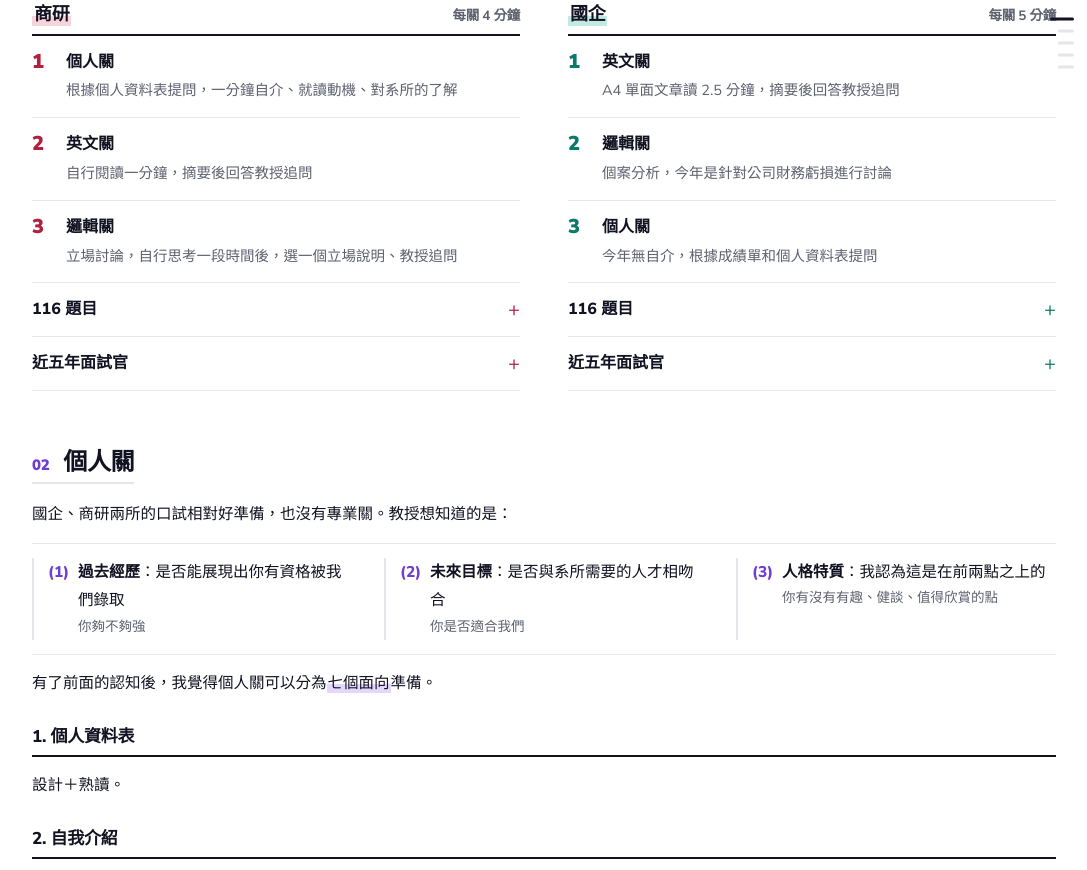
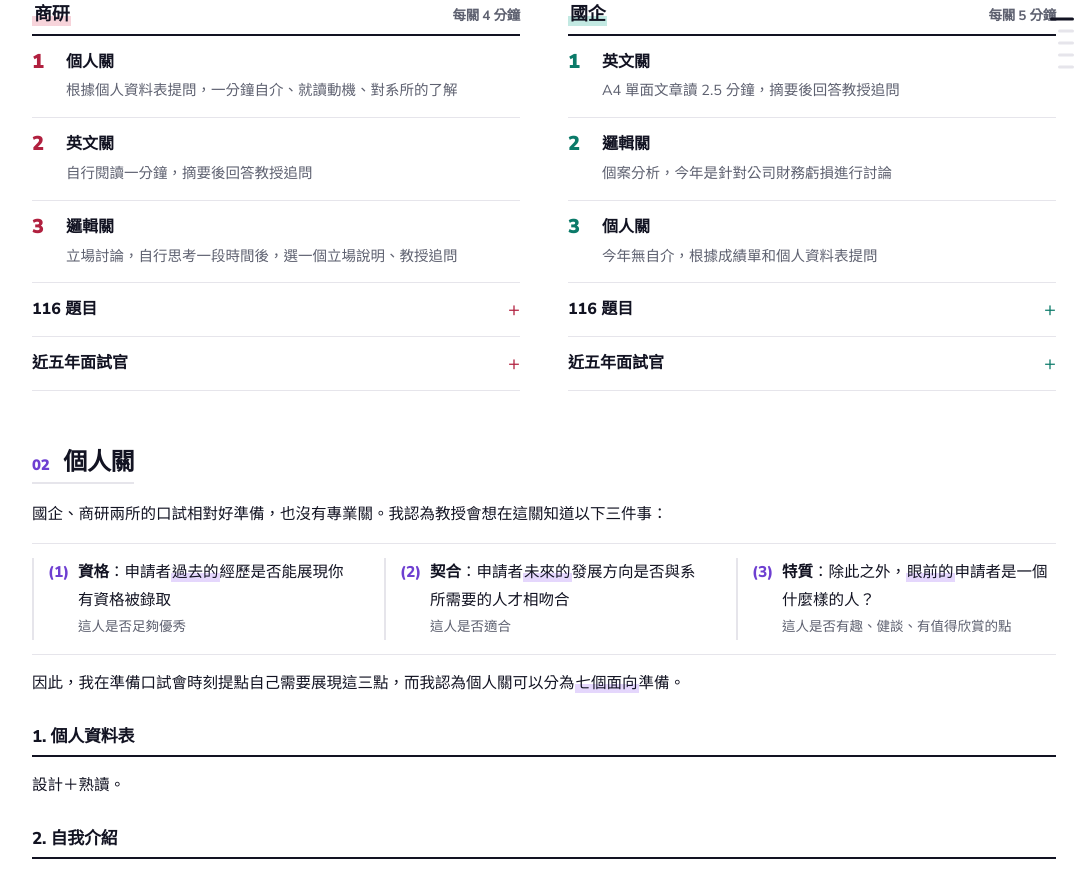
Before and after one commit to s1teeey/NTU_MBA-IB_Application, a plain HTML site: page interview.html in a window 1280 px wide. Shown: the part 357-1227 px from the top of the page, without its empty margins (184-1271 px from the left). Drawn offline with Linux system fonts and the light colour scheme.

Commit message:
Update interview.html

```diff
--- a/interview.html
+++ b/interview.html
@@ -83,13 +83,13 @@
 <section style="--pw:none">
 <div class="sec-head"><h2><span class="no">02</span>個人關</h2></div>
 <div class="prose">
-<p>國企、商研兩所的口試相對好準備，也沒有專業關。教授想知道的是：</p>
+<p>國企、商研兩所的口試相對好準備，也沒有專業關。我認為教授會想在這關知道以下三件事：</p>
 <ol class="keys row">
-<li><b>過去經歷</b>：是否能展現出你有資格被我們錄取<small>你夠不夠強</small></li>
-<li><b>未來目標</b>：是否與系所需要的人才相吻合<small>你是否適合我們</small></li>
-<li><b>人格特質</b>：我認為這是在前兩點之上的<small>你有沒有有趣、健談、值得欣賞的點</small></li>
+<li><b>資格</b>：申請者<mark>過去的</mark>經歷是否能展現你有資格被錄取<small>這人是否足夠優秀</small></li>
+<li><b>契合</b>：申請者<mark>未來的</mark>發展方向是否與系所需要的人才相吻合<small>這人是否適合</small></li>
+<li><b>特質</b>：除此之外，<mark>眼前的</mark>申請者是一個什麼樣的人？<small>這人是否有趣、健談、有值得欣賞的點</small></li>
 </ol>
-<p>有了前面的認知後，我覺得個人關可以分為<mark>七個面向</mark>準備。</p>
+<p>因此，我在準備口試會時刻提點自己需要展現這三點，而我認為個人關可以分為<mark>七個面向</mark>準備。</p>
 
 <h3>1. 個人資料表</h3>
 <p>設計＋熟讀。</p>
```
